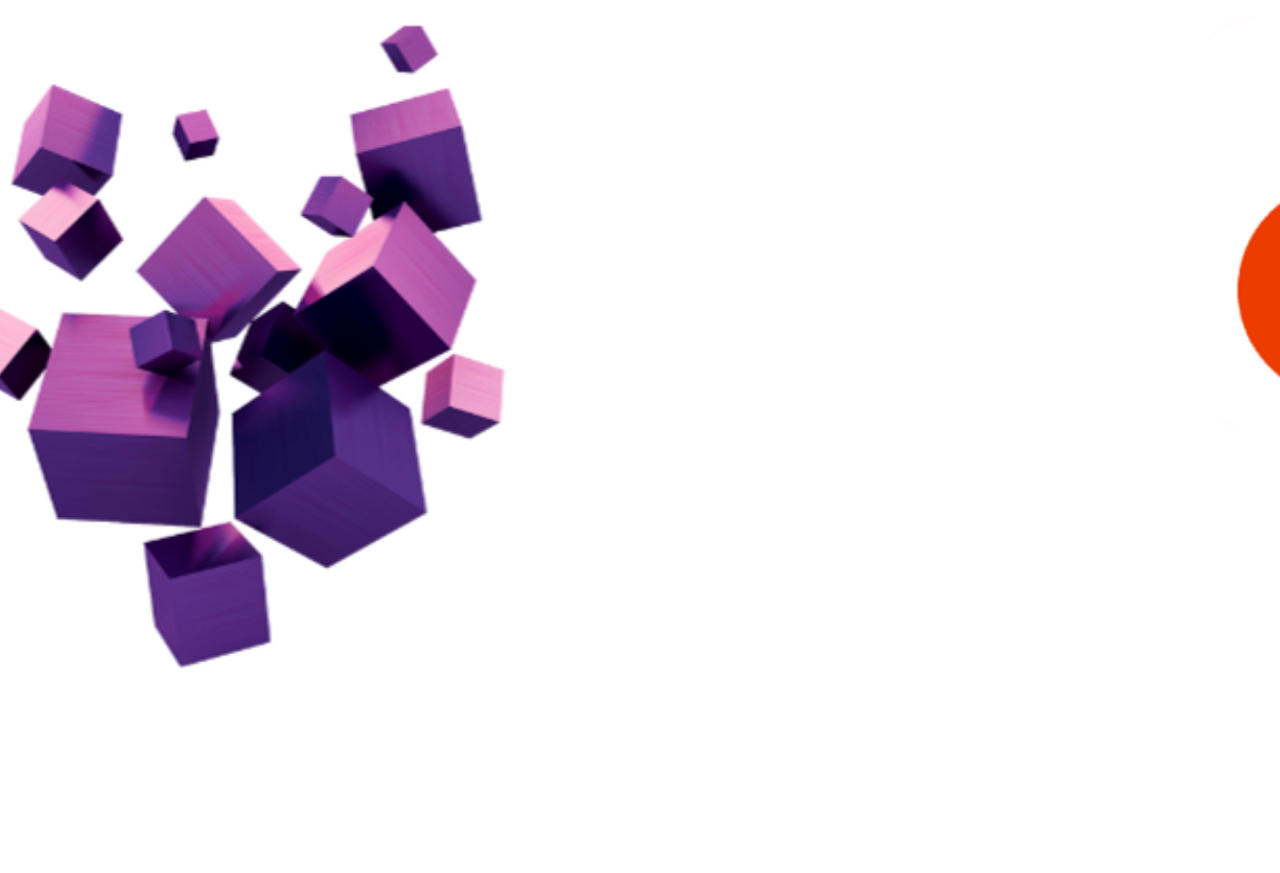
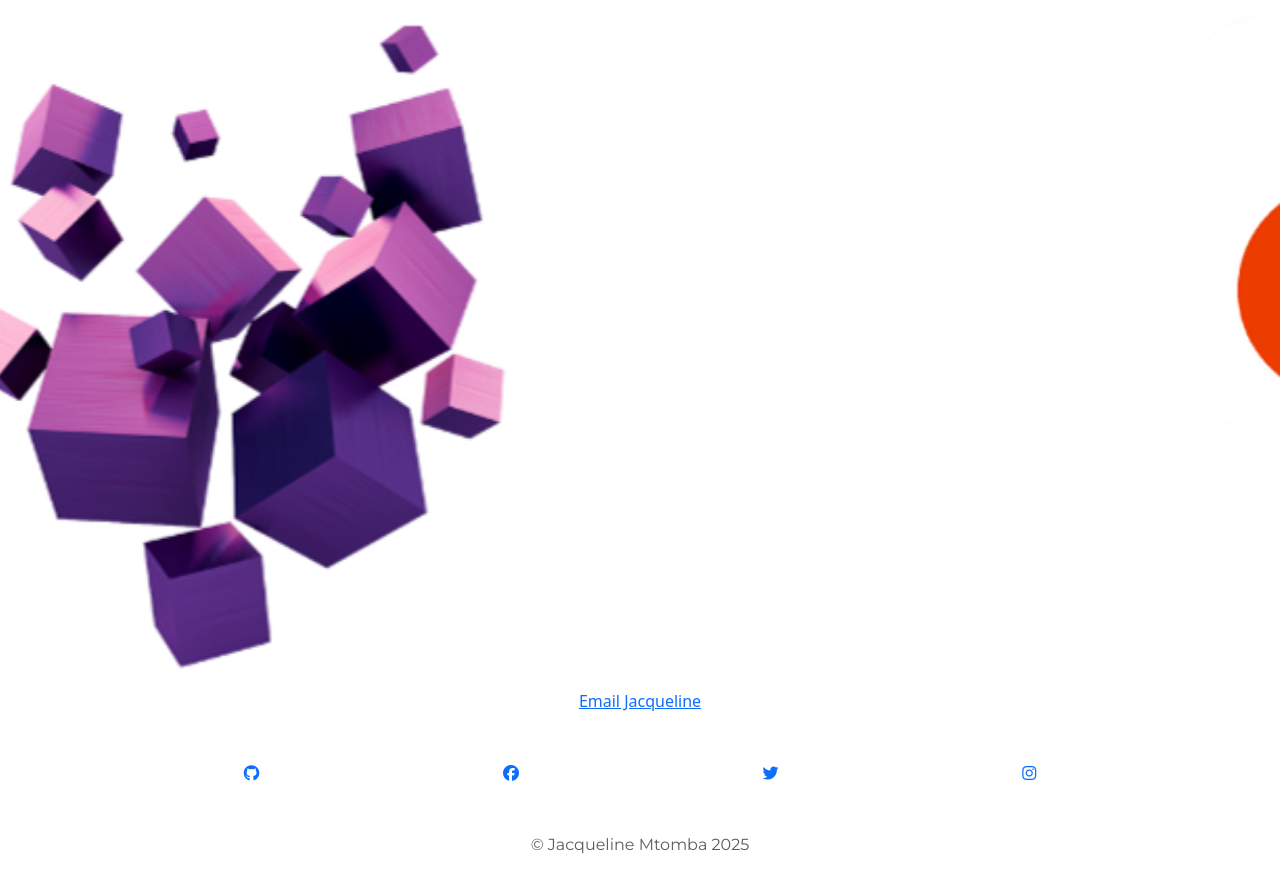
Before and after one commit to mamoyojaxx/myportfoliosite, a plain HTML site: page index.html in a window 1280 px wide. Shown: the part 503-1376 px from the top of the page. Before the commit the page ends 1192 px from the top, so only its background shows below. Drawn offline with nearby package versions, Linux system fonts and the light colour scheme; a web font is replaced by a local one.

Commit message:
Update index.html

```diff
--- a/index.html
+++ b/index.html
@@ -6,6 +6,7 @@
     <title>Jacqueline Mtomba_Portfolio</title>
     <link href="https://cdn.jsdelivr.net/npm/bootstrap@5.3.6/dist/css/bootstrap.min.css" rel="stylesheet" integrity="sha384-4Q6Gf2aSP4eDXB8Miphtr37CMZZQ5oXLH2yaXMJ2w8e2ZtHTl7GptT4jmndRuHDT" crossorigin="anonymous">
     <script src="https://cdn.jsdelivr.net/npm/bootstrap@5.3.6/dist/js/bootstrap.bundle.min.js" integrity="sha384-j1CDi7MgGQ12Z7Qab0qlWQ/Qqz24Gc6BM0thvEMVjHnfYGF0rmFCozFSxQBxwHKO" crossorigin="anonymous"></script>
+    <script src="https://kit.fontawesome.com/f25e6918fa.js" crossorigin="anonymous"></script>
     <link rel="preconnect" href="https://fonts.googleapis.com">
 <link rel="preconnect" href="https://fonts.gstatic.com" crossorigin>
 <link href="https://fonts.googleapis.com/css2?family=Montserrat:ital,wght@0,100..900;1,100..900&family=Playfair:ital,opsz,wght@0,5..1200,300..900;1,5..1200,300..900&display=swap" rel="stylesheet">
@@ -74,5 +75,18 @@
 </div>
 </div>
     </main>
+     <footer>
+        <div class="d-flex justify-content-center mb-5">
+                <a href="mailto:mamoyojaxx36@gmail.com" class="email-link" title = "Email Jacqueline">Email Jacqueline</a>
+            </div>
+            <div class="social-links d-flex mb-5 justify-content-evenly">
+                    <a href="https://github.com/mamoyojaxx" target="_blank" title = "GitHub Profile"><i class="fab fa-github"></i></a>
+                    <a href="https://www.facebook.com/jacmtomba" target="_blank" title = "Facebook Profile"><i class="fab fa-facebook"></i></a>
+                    <a href="https://www.x.com/mamoyojaxx" target="_blank" title="X Profile"><i class="fab fa-twitter"></i></a>
+                    <a href="https://www.instagram.com/msjaxx83/" target="_blank" title = "Instagram Profile"><i class="fab fa-instagram"></i></a>
+            </div>
+            <p class="text-center text-muted">&copy; Jacqueline Mtomba 2025</p>
+                </footer>
+     </footer>
 </body>
 </html>
```
